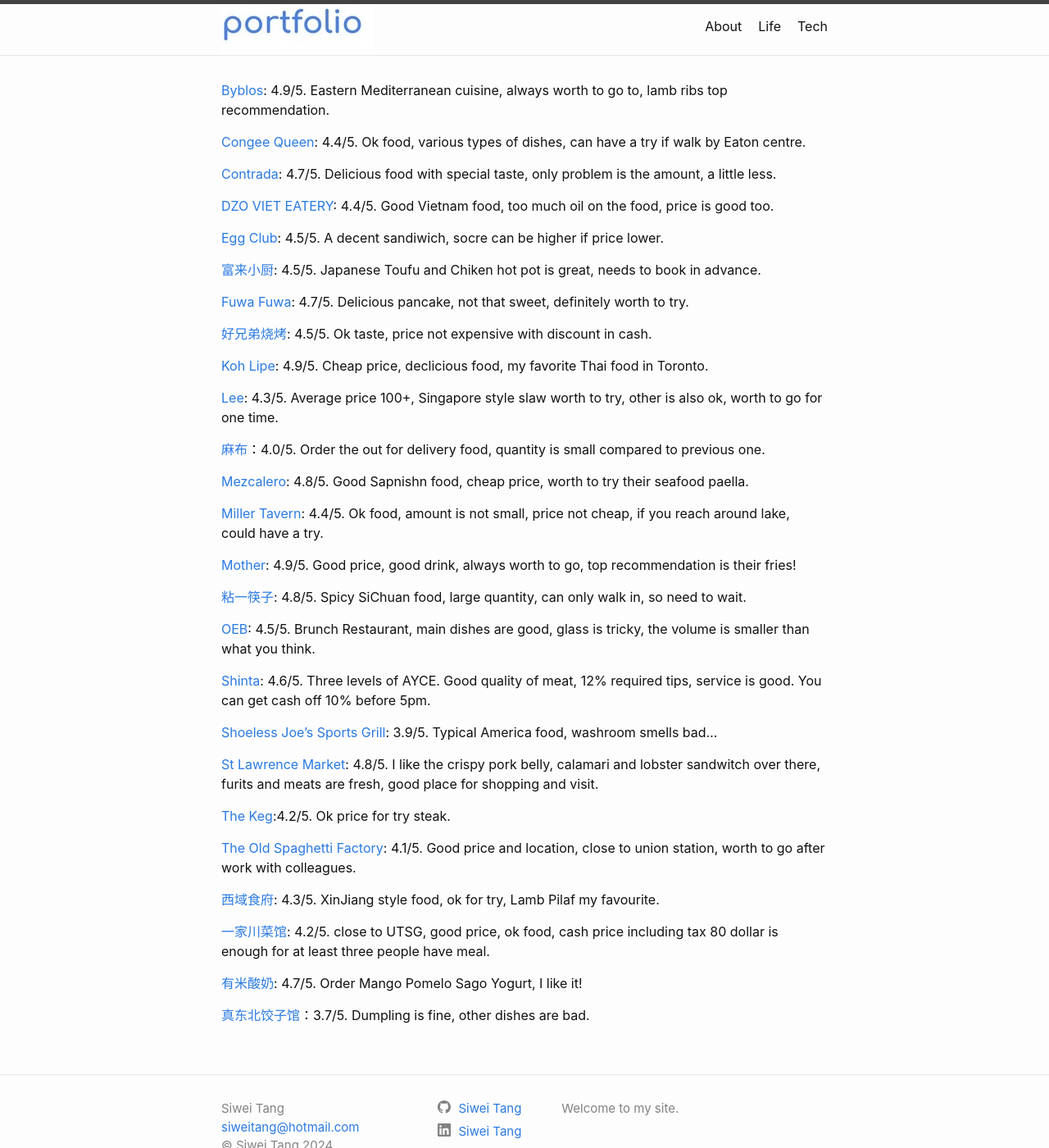
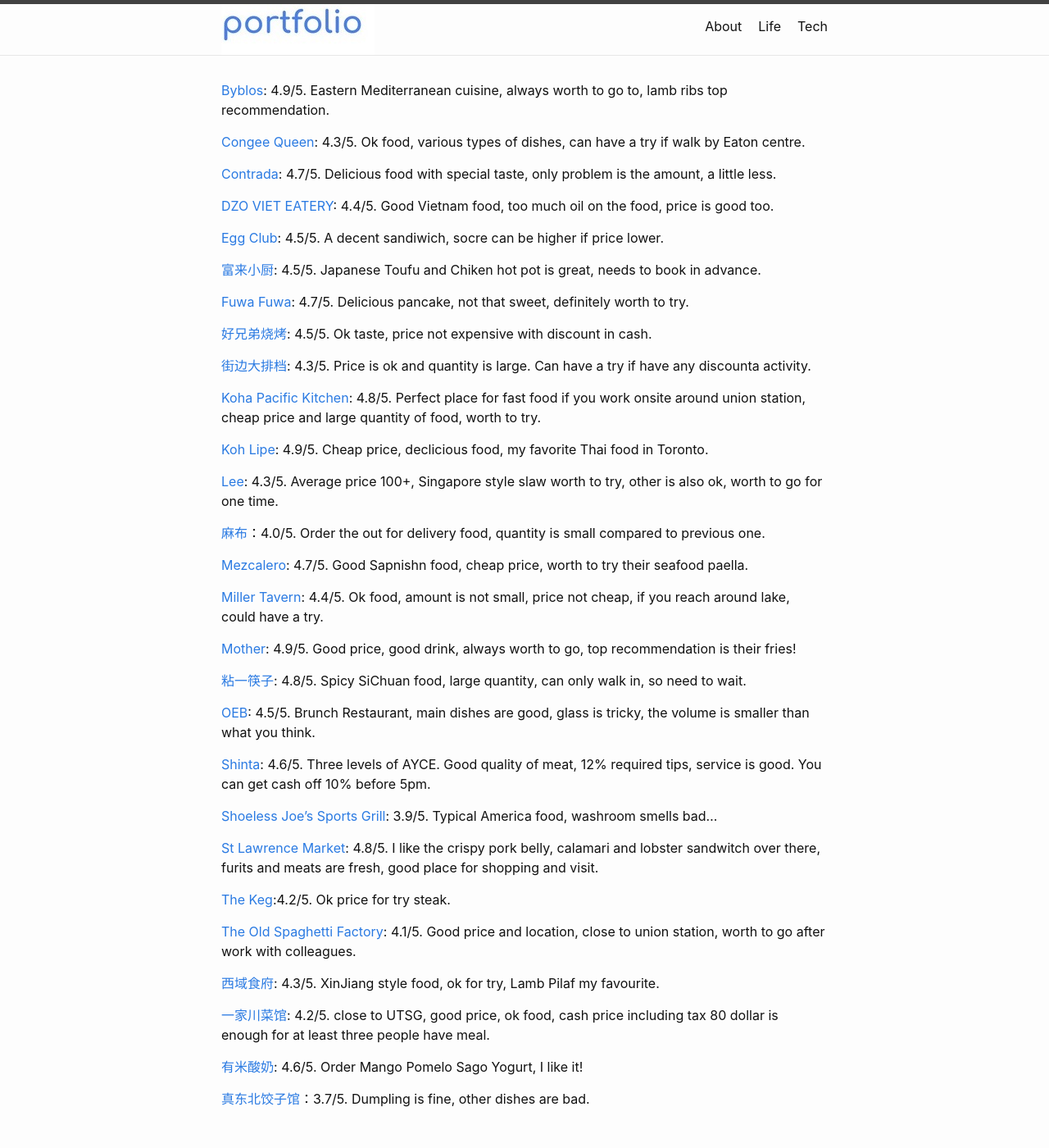
Before and after one commit to tangsiwei0831/portofolio, a Jekyll site: the page built from _Restaurants/2022-07-11-Restaurants-01.md, in a window 1280 px wide and 1400 px high. Shown: the whole window at 82% size. Built offline with Jekyll 4.4.1, drawn with Linux system fonts in a browser that asks for light colours.

Commit message:
add rstaurant

```diff
--- a/_Restaurants/2022-07-11-Restaurants-01.md
+++ b/_Restaurants/2022-07-11-Restaurants-01.md
@@ -8,7 +8,7 @@ order: 1
 ---
 [Byblos](https://byblosdowntown.com/): 4.9/5. Eastern Mediterranean cuisine, always worth to go to, lamb ribs top recommendation.
 
-[Congee Queen](https://www.congeequeen.com/): 4.4/5. Ok food, various types of dishes, can have a try if walk by Eaton centre.
+[Congee Queen](https://www.congeequeen.com/): 4.3/5. Ok food, various types of dishes, can have a try if walk by Eaton centre.
 
 [Contrada](https://www.contradarestaurant.com/): 4.7/5. Delicious food with special taste, only problem is the amount, a little less.
 
@@ -22,13 +22,17 @@ order: 1
 
 [好兄弟烧烤](https://www.instagram.com/goodbrotherbbq/): 4.5/5. Ok taste, price not expensive with discount in cash.
 
+[街边大排档](https://www.ubereats.com/ca/store/%E8%A1%97%E8%BE%B9%E5%A4%A7%E6%8E%92%E6%A1%A3-hans-stir-fry-bbq/86Y2jMizWUG7pWeGe9R3Cw): 4.3/5. Price is ok and quantity is large. Can have a try if have any discounta activity.
+
+[Koha Pacific Kitchen](https://kohakitchen.com/): 4.8/5. Perfect place for fast food if you work onsite around union station, cheap price and large quantity of food, worth to try.
+
 [Koh Lipe](https://kohlipe.ca/): 4.9/5. Cheap price, declicious food, my favorite Thai food in Toronto.
 
 [Lee](https://leerestaurant.com/): 4.3/5. Average price 100+, Singapore style slaw worth to try, other is also ok, worth to go for one time.
 
 [麻布](https://mabugeneration.com)：4.0/5. Order the out for delivery food, quantity is small compared to previous one.
 
-[Mezcalero](https://mezcalerotoronto.com/): 4.8/5. Good Sapnishn food, cheap price, worth to try their seafood paella.
+[Mezcalero](https://mezcalerotoronto.com/): 4.7/5. Good Sapnishn food, cheap price, worth to try their seafood paella.
 
 [Miller Tavern](https://themillertavern.com/): 4.4/5. Ok food, amount is not small, price not cheap, if you reach around lake, could have a try.
 
@@ -52,6 +56,6 @@ order: 1
 
 [一家川菜馆](https://www.yijiachuancaiguan.com/): 4.2/5. close to UTSG, good price, ok food, cash price including tax 80 dollar is enough for at least three people have meal.
 
-[有米酸奶](https://www.yomiesriceyogurt.com/): 4.7/5. Order Mango Pomelo Sago Yogurt, I like it!
+[有米酸奶](https://www.yomiesriceyogurt.com/): 4.6/5. Order Mango Pomelo Sago Yogurt, I like it!
 
 [真东北饺子馆](https://kb.51.ca/item/18)：3.7/5. Dumpling is fine, other dishes are bad.
```
